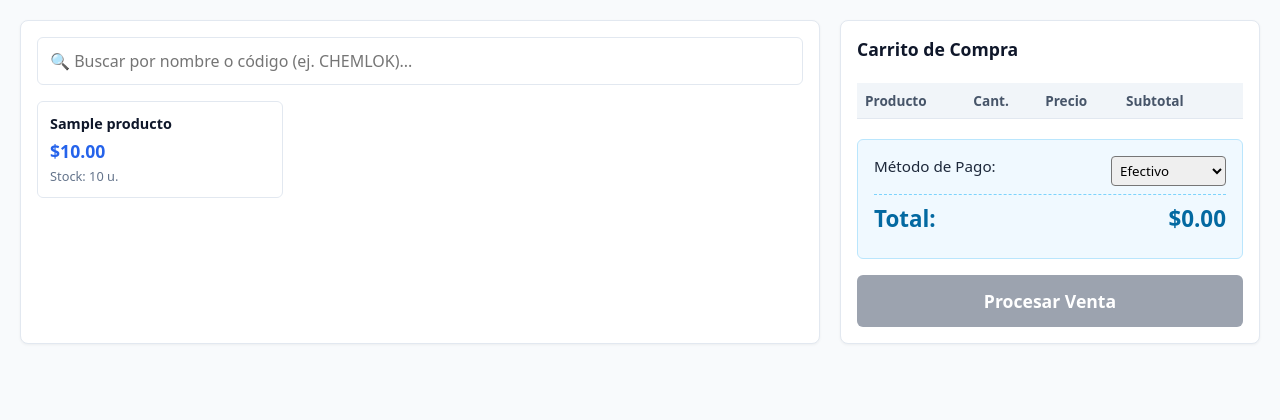
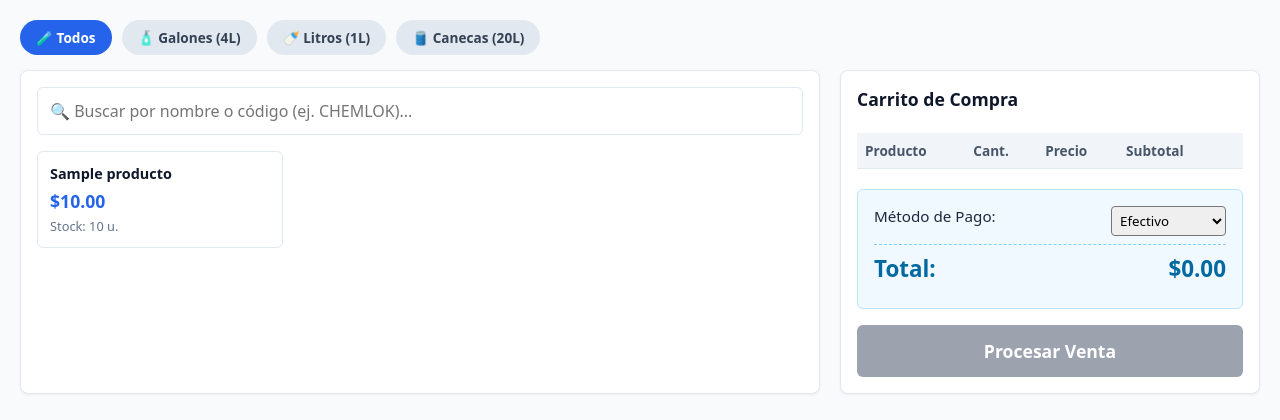
Before and after one commit to elroiser/Facturero_RV, a PHP site: page /views/pos.php in a window 1280 px wide. Shown: the part 83-503 px from the top of the page. Run offline with PHP 8.4, Linux system fonts and the light colour scheme; the visitor is signed in with stand-in values (Sample User, id 1); tables that the repository leaves empty or names only in its code hold one stand-in row (values such as "Sample post"); lists and menus that the app fills with data are empty.

Commit message:
Ingreso de seleccion de tipo de proucto Galón/Litro/Caneca

```diff
--- a/public/js/pos.js
+++ b/public/js/pos.js
@@ -2,6 +2,7 @@
 
 let productosBD = [];
 let carrito = [];
+let filtroPresentacionActual = 'TODOS';
 
 // 1. Cargar productos desde el backend
 async function cargarProductosDesdeBD() {
@@ -15,10 +16,10 @@ async function cargarProductosDesdeBD() {
                 nombre: p.nombre,
                 precio: parseFloat(p.precio_venta || p.precio),
                 stock: parseInt(p.stock),
-                codigo: p.codigo || ''
+                codigo: p.codigo || p.codigo_barras || ''
             }));
 
-            renderProductos(productosBD);
+            renderProductos();
         } else {
             console.error("Error al obtener productos:", result.message);
         }
@@ -27,19 +28,40 @@ async function cargarProductosDesdeBD() {
     }
 }
 
-// 2. Renderizar las tarjetas de productos
-function renderProductos(lista) {
+// 2. Renderizar productos combinando Pestaña Activa + Buscador
+function renderProductos() {
     const grid = document.getElementById("productsGrid");
+    const inputBusqueda = document.getElementById("searchInput");
+    const textoQuery = inputBusqueda ? inputBusqueda.value.toLowerCase().trim() : '';
+
     if (!grid) return;
 
     grid.innerHTML = "";
 
-    if (lista.length === 0) {
-        grid.innerHTML = `<div style="grid-column: 1/-1; text-align: center; color: #64748b; padding: 20px;">No hay productos disponibles.</div>`;
+    // Filtrar productos por presentación y por texto de búsqueda
+    const productosFiltrados = productosBD.filter(p => {
+        const nombreLower = p.nombre.toLowerCase();
+        const codigoLower = p.codigo.toLowerCase();
+        const coincideTexto = nombreLower.includes(textoQuery) || codigoLower.includes(textoQuery);
+
+        let coincidePresentacion = true;
+        if (filtroPresentacionActual === 'Galón 4L') {
+            coincidePresentacion = nombreLower.includes('galón') || nombreLower.includes('4l');
+        } else if (filtroPresentacionActual === '1 Litro') {
+            coincidePresentacion = nombreLower.includes('1 litro') || nombreLower.includes('1l');
+        } else if (filtroPresentacionActual === 'Caneca 20L') {
+            coincidePresentacion = nombreLower.includes('caneca') || nombreLower.includes('20l');
+        }
+
+        return coincideTexto && coincidePresentacion;
+    });
+
+    if (productosFiltrados.length === 0) {
+        grid.innerHTML = `<div style="grid-column: 1/-1; text-align: center; color: #64748b; padding: 30px;">No hay productos disponibles en esta sección.</div>`;
         return;
     }
 
-    lista.forEach(p => {
+    productosFiltrados.forEach(p => {
         grid.innerHTML += `
             <div class="product-card" onclick="agregarAlCarrito(${p.id})">
                 <div class="product-title">${p.nombre}</div>
@@ -50,22 +72,25 @@ function renderProductos(lista) {
     });
 }
 
-// 3. Filtrar en la barra de búsqueda
-function filtrarProductos() {
-    const input = document.getElementById("searchInput");
-    if (!input) return;
+// 3. Filtrar al presionar las pestañas de presentación
+function filtrarPorPresentacion(presentacion, elementoBtn) {
+    filtroPresentacionActual = presentacion;
 
-    const query = input.value.toLowerCase().trim();
-    const filtrados = productosBD.filter(p =>
-        p.nombre.toLowerCase().includes(query) || p.codigo.toLowerCase().includes(query)
-    );
+    // Actualizar botones activos
+    const botones = document.querySelectorAll('.btn-filtro-cat');
+    botones.forEach(btn => btn.classList.remove('active'));
+    if (elementoBtn) elementoBtn.classList.add('active');
 
-    renderProductos(filtrados);
+    renderProductos();
 }
 
-// 4. Agregar producto al Carrito (CORREGIDO)
+// 4. Filtrar en la barra de búsqueda
+function filtrarProductos() {
+    renderProductos();
+}
+
+// 5. Agregar producto al Carrito
 function agregarAlCarrito(productoId) {
-    // Buscar el producto en la lista global
     const producto = productosBD.find(p => p.id === productoId);
 
     if (!producto) {
@@ -78,7 +103,6 @@ function agregarAlCarrito(productoId) {
         return;
     }
 
-    // Verificar si ya está en el carrito
     const itemEnCarrito = carrito.find(item => item.producto_id === productoId);
 
     if (itemEnCarrito) {
@@ -99,7 +123,7 @@ function agregarAlCarrito(productoId) {
     actualizarCarritoUI();
 }
 
-// 5. Actualizar la interfaz del carrito y total
+// 6. Actualizar la interfaz del carrito y total
 function actualizarCarritoUI() {
     const cartBody = document.getElementById("cartBody");
     const totalDisplay = document.getElementById("totalDisplay");
@@ -140,7 +164,7 @@ function actualizarCarritoUI() {
     btnProcesar.disabled = false;
 }
 
-// 6. Cambiar cantidad desde los botones +/-
+// 7. Cambiar cantidad desde los botones +/-
 function cambiarCantidad(index, cambio) {
     if (!carrito[index]) return;
 
@@ -163,20 +187,19 @@ function cambiarCantidad(index, cambio) {
     actualizarCarritoUI();
 }
 
-// 7. Eliminar ítem del carrito
+// 8. Eliminar ítem del carrito
 function eliminarDelCarrito(index) {
     carrito.splice(index, 1);
     actualizarCarritoUI();
 }
 
-// 8. Abrir modal para elegir cliente (Validando estado de caja primero)
+// 9. Abrir modal para elegir cliente
 async function abrirModalCliente() {
     if (carrito.length === 0) {
         alert("El carrito está vacío. Agrega al menos un producto.");
         return;
     }
 
-    // Validar si la caja está ABIERTA
     try {
         const resCaja = await fetch('../controllers/CajaController.php');
         const dataCaja = await resCaja.json();
@@ -190,7 +213,6 @@ async function abrirModalCliente() {
         console.error("Error al verificar estado de la caja:", e);
     }
 
-    // Cargar la lista de clientes en el selector
     const modal = document.getElementById("modalCliente");
     const select = document.getElementById("selectCliente");
 
@@ -218,15 +240,13 @@ async function abrirModalCliente() {
     if (modal) modal.style.display = "flex";
 }
 
-// 9. Cerrar el modal de selección de cliente
+// 10. Cerrar el modal de selección de cliente
 function cerrarModalCliente() {
     const modal = document.getElementById("modalCliente");
     if (modal) modal.style.display = "none";
 }
 
-// 10. Confirmar Venta y Generar Factura
-// public/js/pos.js
-
+// 11. Confirmar Venta y Generar Factura
 async function confirmarVentaConCliente() {
     const select = document.getElementById("selectCliente");
     const metodoPago = document.getElementById("metodoPago") ? document.getElementById("metodoPago").value : "EFECTIVO";
@@ -263,14 +283,12 @@ async function confirmarVentaConCliente() {
         if (response.ok && result.status === 'success') {
             alert(`✅ Venta registrada con éxito. Comprobante N° ${result.secuencial}`);
 
-            // Abrir según la elección seleccionada
             if (tipoComprobante === 'ticket') {
                 window.open(`imprimir_ticket.php?id=${result.factura_id}`, '_blank');
             } else {
                 window.open(`imprimir_factura.php?id=${result.factura_id}`, '_blank');
             }
 
-            // Limpiar el carrito y cerrar modal
             carrito = [];
             actualizarCarritoUI();
             cerrarModalCliente();
@@ -286,6 +304,7 @@ async function confirmarVentaConCliente() {
         btnConfirmar.innerText = "Emitir Factura";
     }
 }
+
 // Inicializar al cargar el DOM
 document.addEventListener("DOMContentLoaded", () => {
     cargarProductosDesdeBD();
--- a/views/pos.php
+++ b/views/pos.php
@@ -67,6 +67,35 @@ $pagina_actual = 'pos';
             border-radius: 6px;
             cursor: pointer;
             font-weight: bold;
+
+        }
+
+        .filtros-presentacion {
+            display: flex;
+            gap: 10px;
+            margin-bottom: 15px;
+            flex-wrap: wrap;
+        }
+
+        .btn-filtro-cat {
+            background: #e2e8f0;
+            color: #334155;
+            border: none;
+            padding: 8px 16px;
+            border-radius: 20px;
+            font-weight: bold;
+            font-size: 0.85rem;
+            cursor: pointer;
+            transition: all 0.2s ease;
+        }
+
+        .btn-filtro-cat:hover {
+            background: #cbd5e1;
+        }
+
+        .btn-filtro-cat.active {
+            background: #2563eb;
+            color: white;
         }
     </style>
 </head>
@@ -74,8 +103,15 @@ $pagina_actual = 'pos';
 <body>
 
     <?php require_once __DIR__ . '/includes/navbar.php'; ?>
+    <div class="filtros-presentacion">
+        <button class="btn-filtro-cat active" onclick="filtrarPorPresentacion('TODOS', this)">🧪 Todos</button>
+        <button class="btn-filtro-cat" onclick="filtrarPorPresentacion('Galón 4L', this)">🧴 Galones (4L)</button>
+        <button class="btn-filtro-cat" onclick="filtrarPorPresentacion('1 Litro', this)">🍼 Litros (1L)</button>
+        <button class="btn-filtro-cat" onclick="filtrarPorPresentacion('Caneca 20L', this)">🛢️ Canecas (20L)</button>
+    </div>
 
     <main class="pos-container">
+
         <!-- Izquierda: Catálogo -->
         <div class="card">
             <div class="search-box">
@@ -83,6 +119,8 @@ $pagina_actual = 'pos';
             </div>
             <div class="products-grid" id="productsGrid"></div>
         </div>
+
+
 
         <!-- Derecha: Carrito -->
         <div class="card">
@@ -122,6 +160,7 @@ $pagina_actual = 'pos';
         </div>
     </main>
 
+
     <!-- Modal de Selección de Cliente y Tipo de Comprobante -->
     <div class="modal-overlay" id="modalCliente">
         <div class="modal-card">
```
Also changed, not shown: controllers/ReporteVentasController.php (+15 -6 lines).
